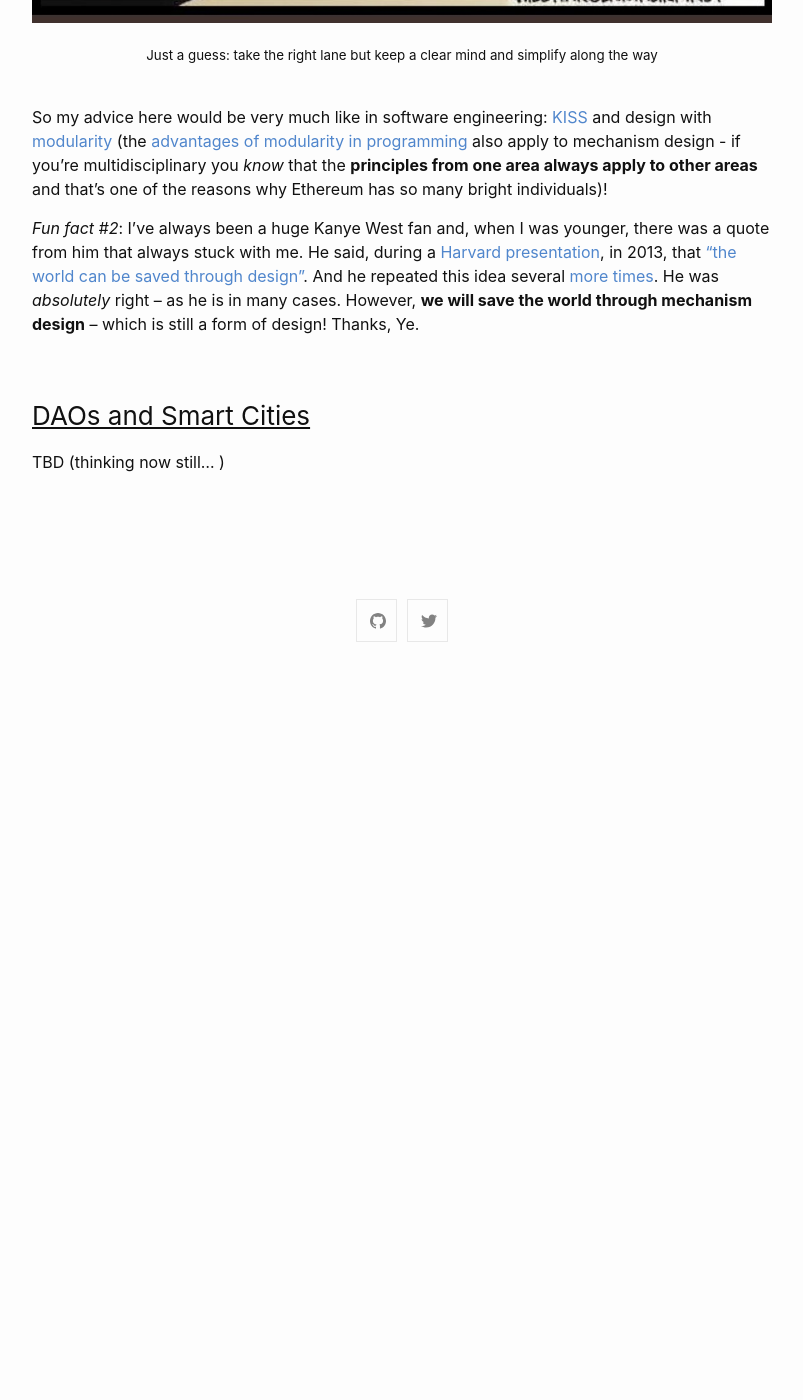
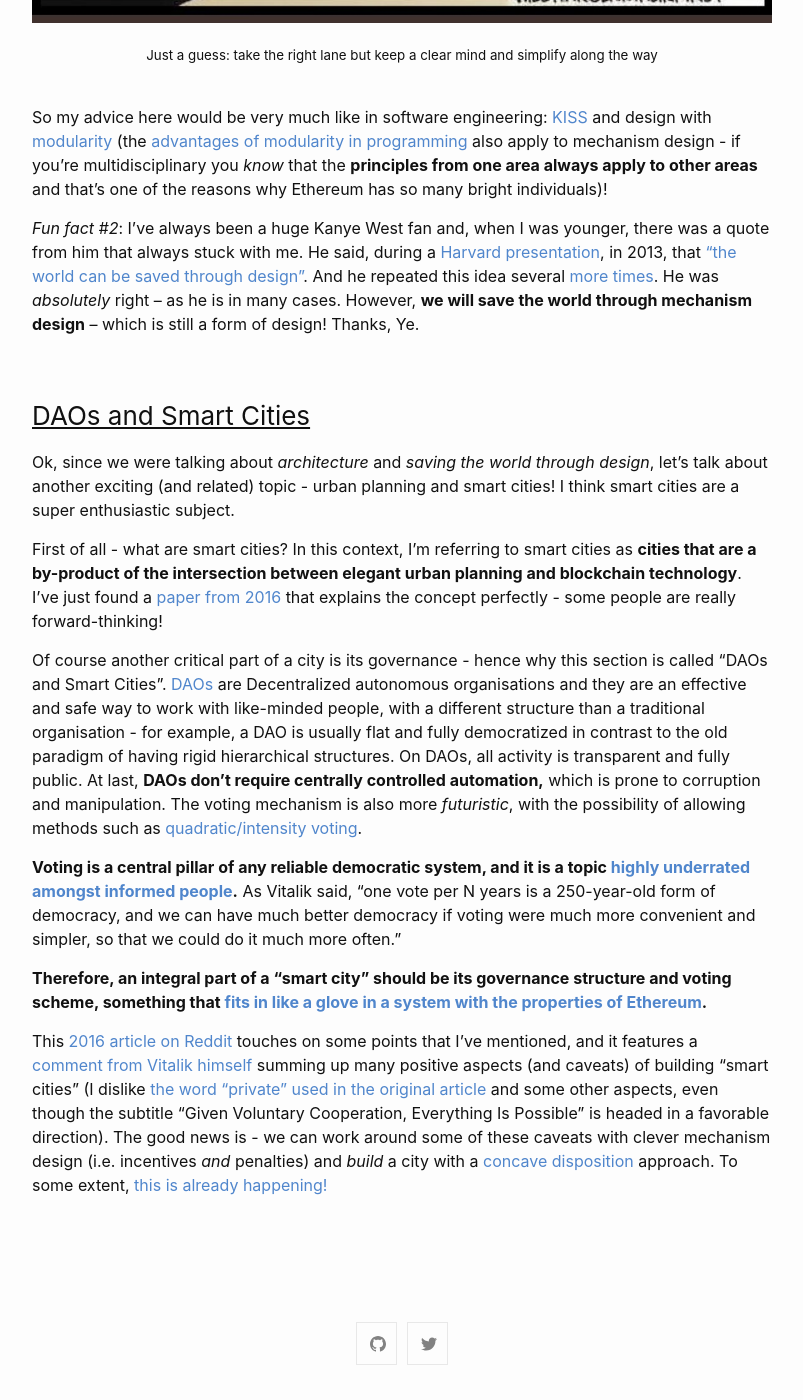
Before and after one commit to intldds/intldds.github.io, a Jekyll site: the page built from _posts/2021-08-01-paradigm.md, in a window 1280 px wide and 1400 px high, scrolled down 3545 px. Shown: the whole window, without its empty margins (238-1041 px from the left). Built offline with Jekyll 4.4.1, drawn with Linux system fonts in a browser that asks for light colours; before the commit the page ends 4222 px from its top, so only the background shows below that.

Commit message:
Update blog - DAOs and Smart Cities

```diff
--- a/_posts/2021-08-01-paradigm.md
+++ b/_posts/2021-08-01-paradigm.md
@@ -117,4 +117,35 @@ He was *absolutely* right – as he is in many cases. However, **we will save th
 
 ### <ins>DAOs and Smart Cities</ins>
 
-TBD (thinking now still... )
+Ok, since we were talking about *architecture* and *saving the world through design*, let's talk about
+another exciting (and related) topic - urban planning and smart cities! I think smart cities are a super enthusiastic
+subject.
+
+First of all - what are smart cities? In this context, I'm referring to smart cities as **cities that are a by-product of
+the intersection between elegant urban planning and blockchain technology**. I've just found a [paper from
+2016](https://www.econstor.eu/bitstream/10419/176432/1/10.1186_s40854-016-0040-y.pdf) that explains the concept
+perfectly - some people are really forward-thinking!
+
+Of course another critical part of a city is its governance - hence why this section is called "DAOs and
+Smart Cities". [DAOs](https://ethereum.org/en/dao/) are Decentralized autonomous organisations and they are
+an effective and safe way to work with like-minded people, with a different structure than a traditional organisation - for
+example, a DAO is usually flat and fully democratized in contrast to the old paradigm of having
+rigid hierarchical structures. On DAOs, all activity is transparent and fully public. At last, **DAOs don't
+require centrally controlled automation,** which is prone to corruption and manipulation. The voting mechanism is also
+more *futuristic*, with the possibility of allowing methods such as [quadratic/intensity voting](https://www.radicalxchange.org/concepts/quadratic-voting/).
+
+**Voting is a central pillar of any reliable democratic system, and it is a
+topic [highly underrated amongst informed people](https://vitalik.ca/general/2021/05/25/voting2.html).** As Vitalik said,
+"one vote per N years is a 250-year-old form of democracy, and we can have much better democracy if voting were much more
+convenient and simpler, so that we could do it much more often."
+
+**Therefore, an integral part of a "smart city" should be its governance structure and voting
+scheme, something that [fits in like a glove in a system with the properties of Ethereum](https://ethereum.org/en/eth2/vision/).**
+
+This [2016 article on Reddit](https://www.reddit.com/r/ethereum/comments/4g8y54/private_cities_a_path_to_liberty_titus_gebel/)
+touches on some points that I've mentioned, and it features a [comment from Vitalik himself](https://www.reddit.com/r/ethereum/comments/4g8y54/private_cities_a_path_to_liberty_titus_gebel/d2g9yyv?utm_source=share&utm_medium=web2x&context=3)
+summing up many positive aspects (and caveats) of building "smart cities" (I dislike [the word "private" used in the original article](https://fee.org/articles/private-cities-a-path-to-liberty/)
+and some other aspects, even though the subtitle "Given Voluntary Cooperation, Everything Is Possible" is headed in a favorable direction). The good news is - we can work around some of these caveats with clever mechanism design
+(i.e. incentives *and* penalties) and *build* a city with a
+[concave disposition](https://vitalik.ca/general/2020/11/08/concave.html) approach. To some extent,
+[this is already happening!](https://www.theblockcrypto.com/post/100647/miami-ethereum-city-services-blockchain)
```
